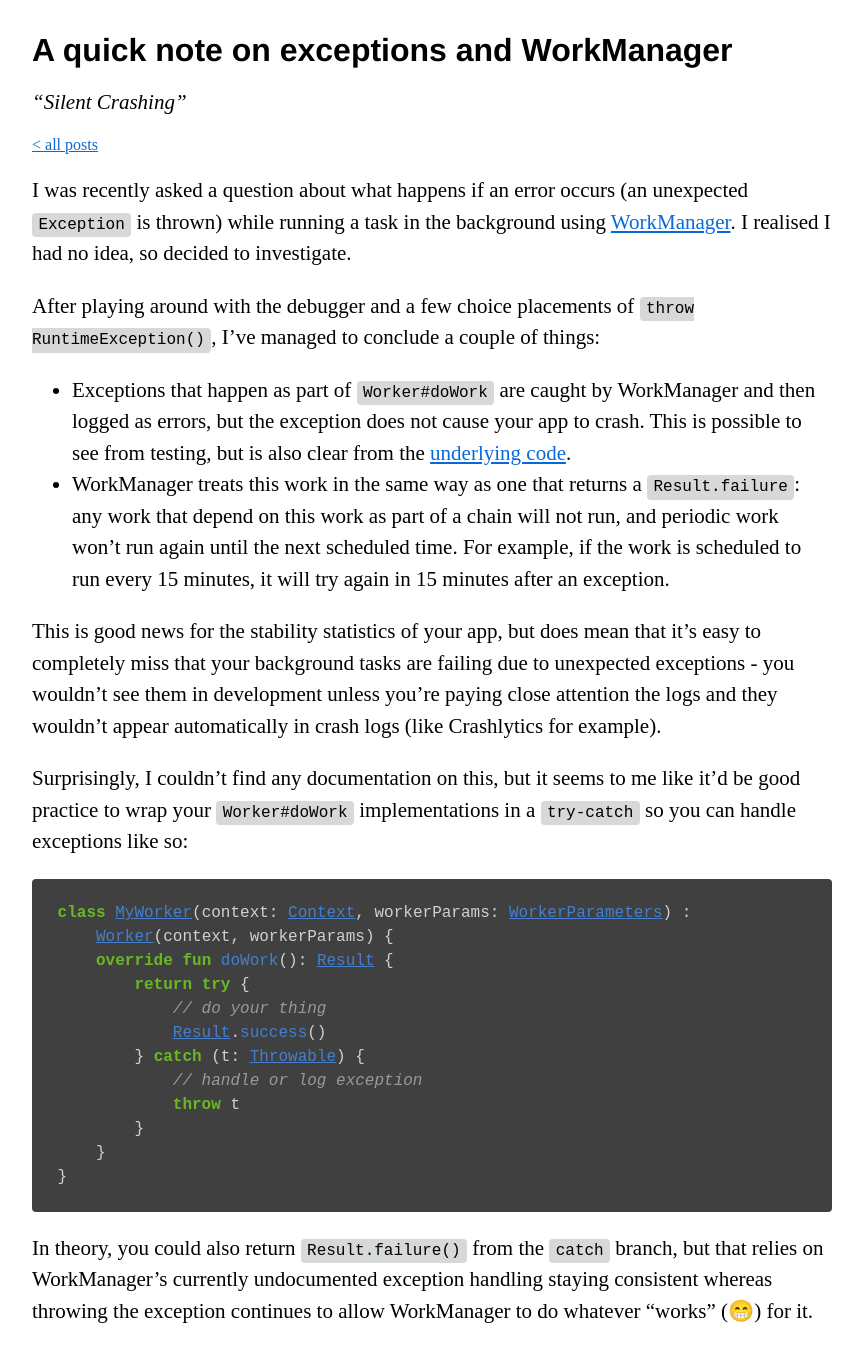
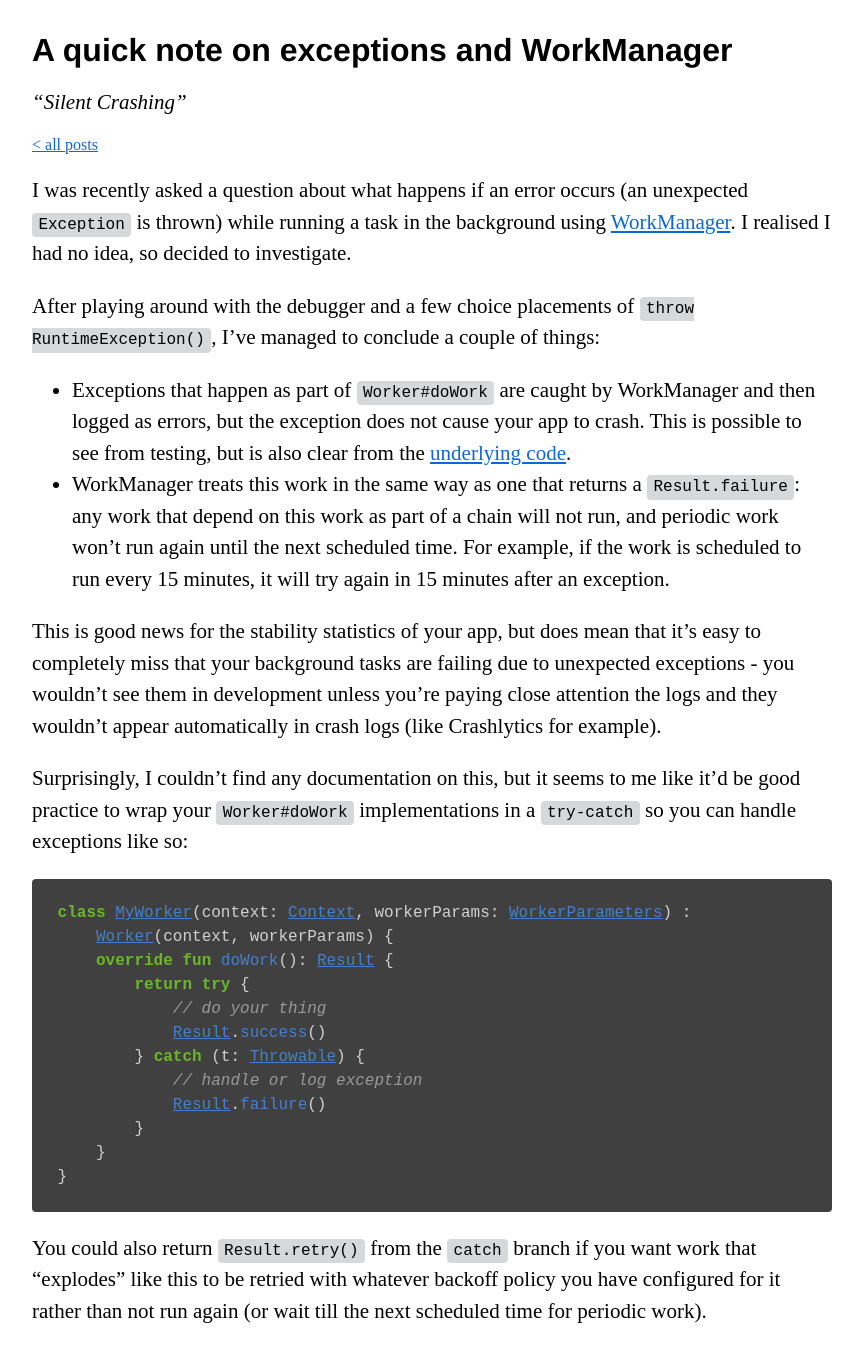
Before and after one commit to seadowg/seadowg.github.com, a Jekyll site: the page built from _posts/2024-10-28-a-quick-note-on-exceptions-and-workmanager.md, in a window 1280 px wide. Shown: the whole page, without its empty margins (208-1071 px from the left). Built offline with Jekyll 4.4.1, drawn with Linux system fonts in a browser that asks for light colours.

Commit message:
Update approach

````diff
--- a/_posts/2024-10-28-a-quick-note-on-exceptions-and-workmanager.md
+++ b/_posts/2024-10-28-a-quick-note-on-exceptions-and-workmanager.md
@@ -24,10 +24,10 @@ class MyWorker(context: Context, workerParams: WorkerParameters) :
             Result.success()
         } catch (t: Throwable) {
             // handle or log exception
-            throw t
+            Result.failure()
         }
     }
 }
 ```
 
-In theory, you could also return `Result.failure()` from the `catch` branch, but that relies on WorkManager's currently undocumented exception handling staying consistent whereas throwing the exception continues to allow WorkManager to do whatever "works" (😁) for it.
+You could also return `Result.retry()` from the `catch` branch if you want work that "explodes" like this to be retried with whatever backoff policy you have configured for it rather than not run again (or wait till the next scheduled time for periodic work).
````
